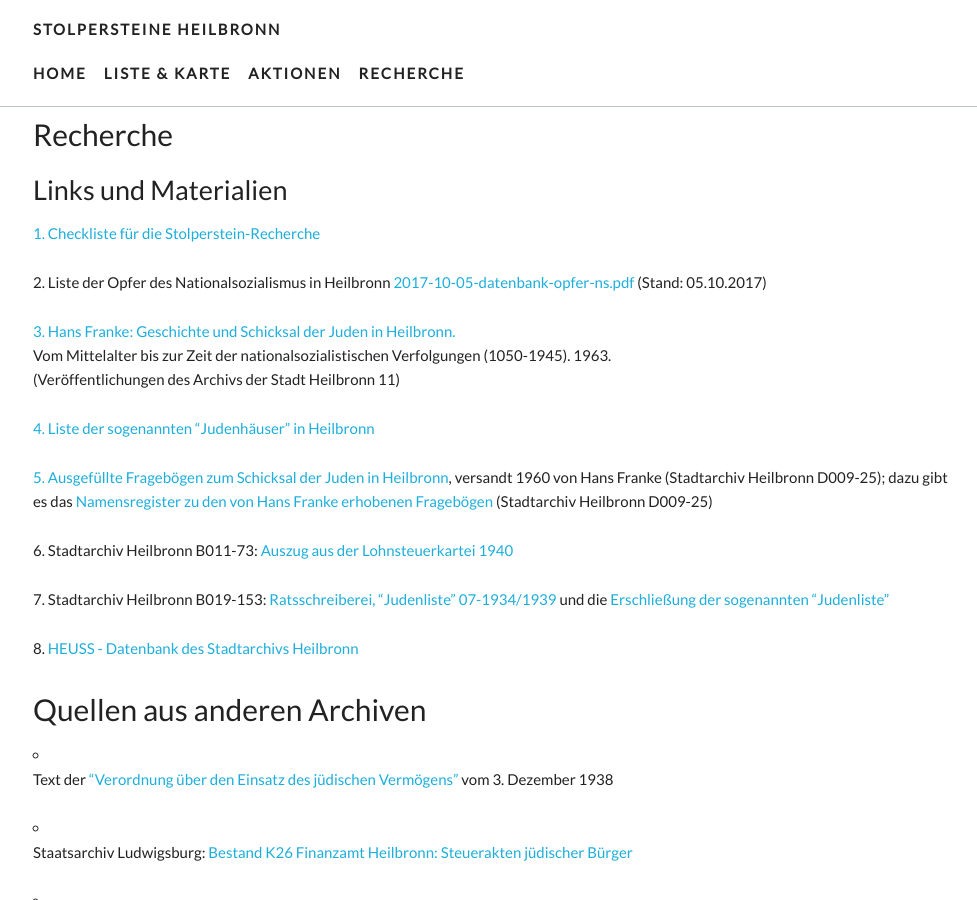
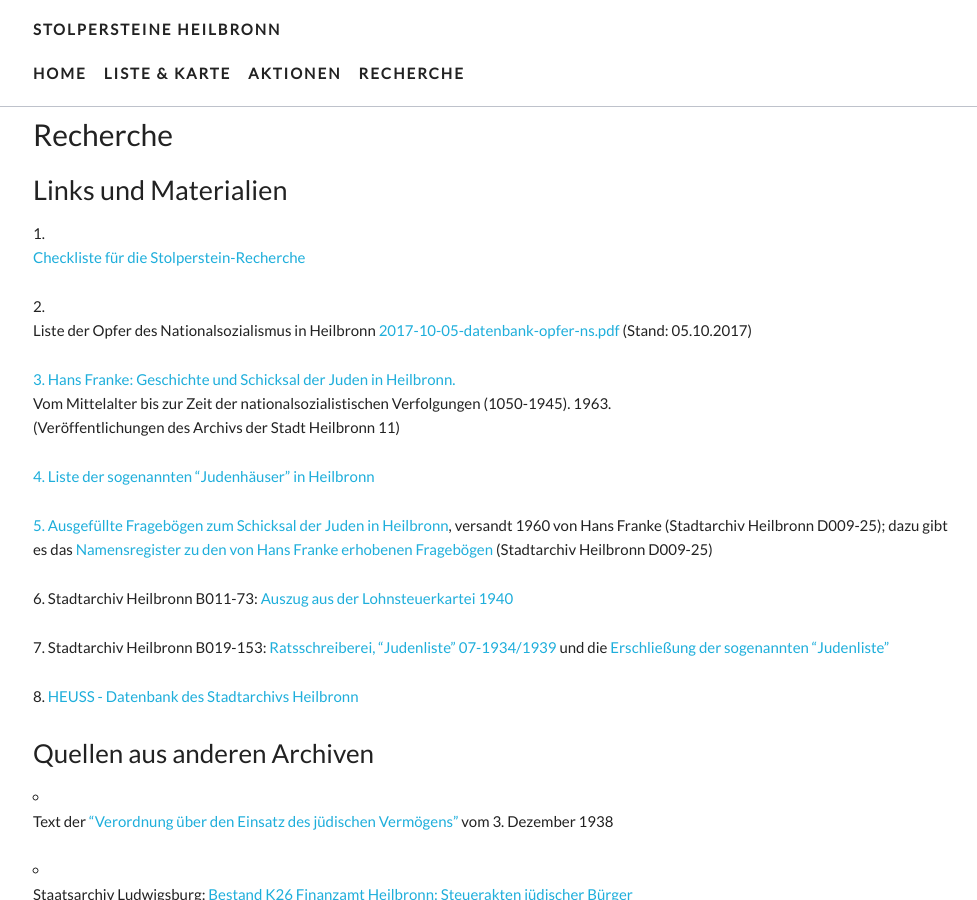
Before and after one commit to opendata-heilbronn/stolpersteine, a Jekyll site: the page built from recherche.md, in a window 1280 px wide and 900 px high. Shown: the whole window, without its empty margins (147-1124 px from the left). Built offline with Jekyll 4.4.1, drawn with Linux system fonts in a browser that asks for light colours; nearby versions of some CDN libraries; some web fonts are replaced.

Commit message:
Updated Recherche

```diff
--- a/recherche.md
+++ b/recherche.md
@@ -6,9 +6,9 @@
 
 ## Links und Materialien
 
-[1. Checkliste für die Stolperstein-Recherche](http://projekt.stolpersteine-heilbronn.de/checkliste-stolperstein-recherchen.pdf)
+1. [Checkliste für die Stolperstein-Recherche](http://projekt.stolpersteine-heilbronn.de/checkliste-stolperstein-recherchen.pdf)
 
-2\. Liste der Opfer des Nationalsozialismus in Heilbronn [2017-10-05-datenbank-opfer-ns.pdf](/uploads/2017-10-05-datenbank-opfer-ns.pdf) (Stand: 05.10.2017)
+1. Liste der Opfer des Nationalsozialismus in Heilbronn [2017-10-05-datenbank-opfer-ns.pdf](/uploads/2017-10-05-datenbank-opfer-ns.pdf) (Stand: 05.10.2017)
 
 [3. Hans Franke: Geschichte und Schicksal der Juden in Heilbronn.](https://stadtarchiv.heilbronn.de/fileadmin/daten/stadtarchiv/online-publikationen/03-vr-11-franke-juden-in-heilbronn.pdf)\
 Vom Mittelalter bis zur Zeit der nationalsozialistischen Verfolgungen (1050-1945). 1963.\
@@ -24,7 +24,7 @@
 
 8\. [HEUSS - Datenbank des Stadtarchivs Heilbronn](http://heuss.stadtarchiv-heilbronn.de/)
 
-# Quellen aus anderen Archiven
+### Quellen aus anderen Archiven
 
 * Text der ["Verordnung über den Einsatz des jüdischen Vermögens"](http://projekt.stolpersteine-heilbronn.de/vo-juedisches-vermoegen.pdf) vom 3. Dezember 1938
 
```
